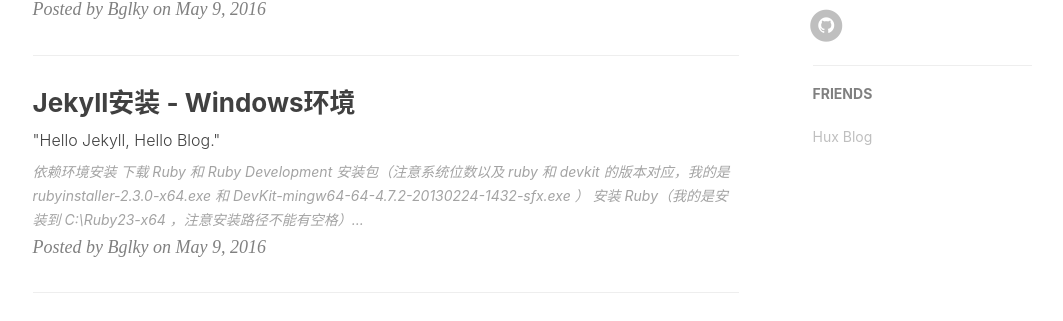
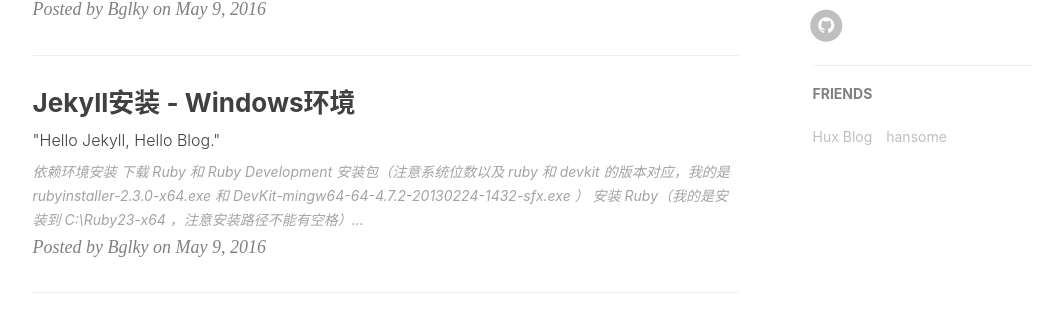
Before and after one commit to bglky/bglky.github.io, a Jekyll site: the page built from index.html, in a window 1280 px wide. Shown: the part 881-1202 px from the top of the page, without its empty margins (135-1198 px from the left). Built offline with Jekyll 4.4.1, drawn with Linux system fonts in a browser that asks for light colours; nearby versions of some CDN libraries; the list of posts is cut into pages by our own code; comment, search, counter and statistics services are not loaded.

Commit message:
Update _config.yml

```diff
--- a/_config.yml
+++ b/_config.yml
@@ -86,5 +86,9 @@
     {
         title: "Hux Blog",
         href: "http://huangxuan.me"
+    },
+    {
+        title: "hansome",
+        href: "http://it198.com"
     }
 ]
```
